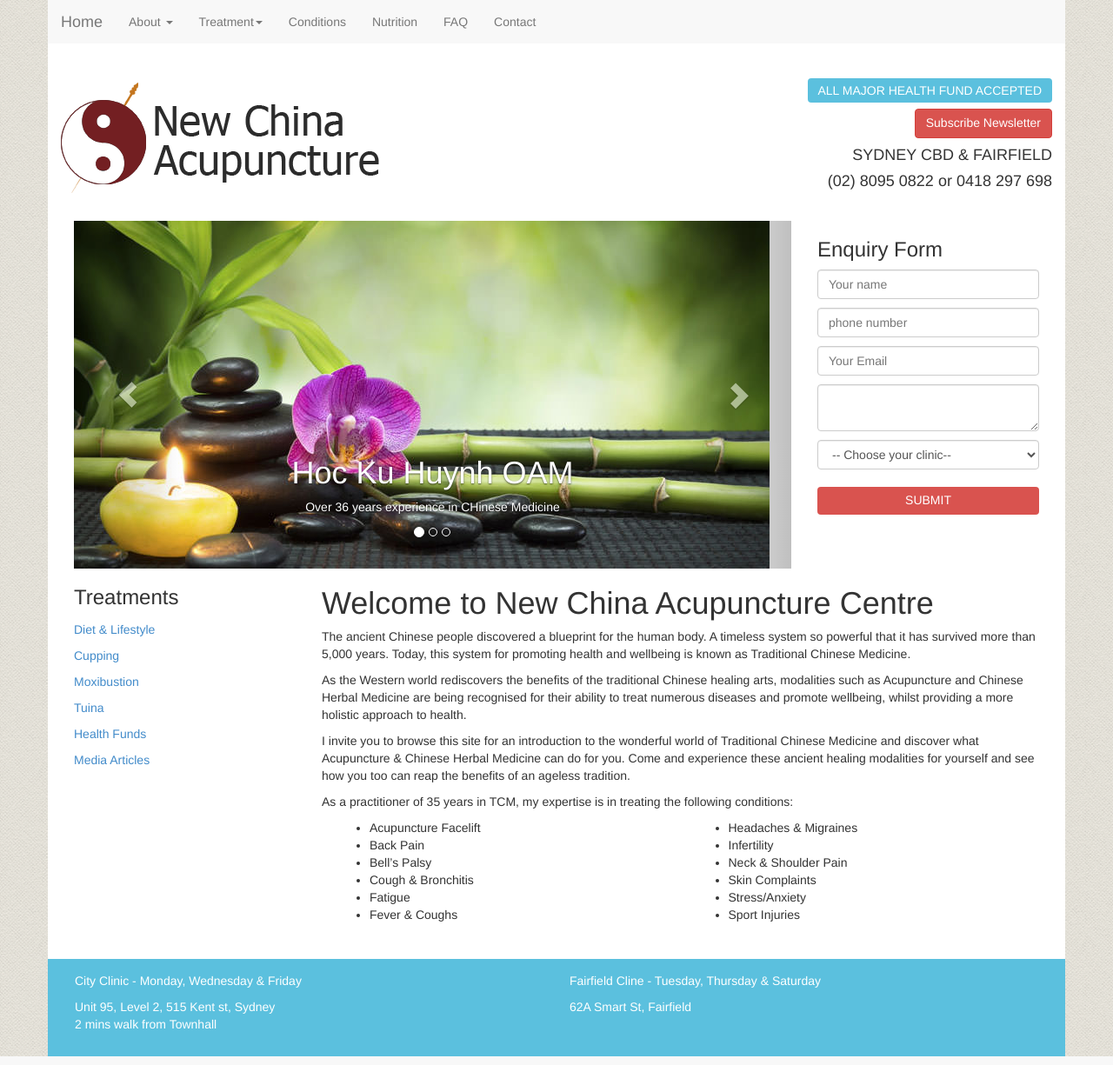
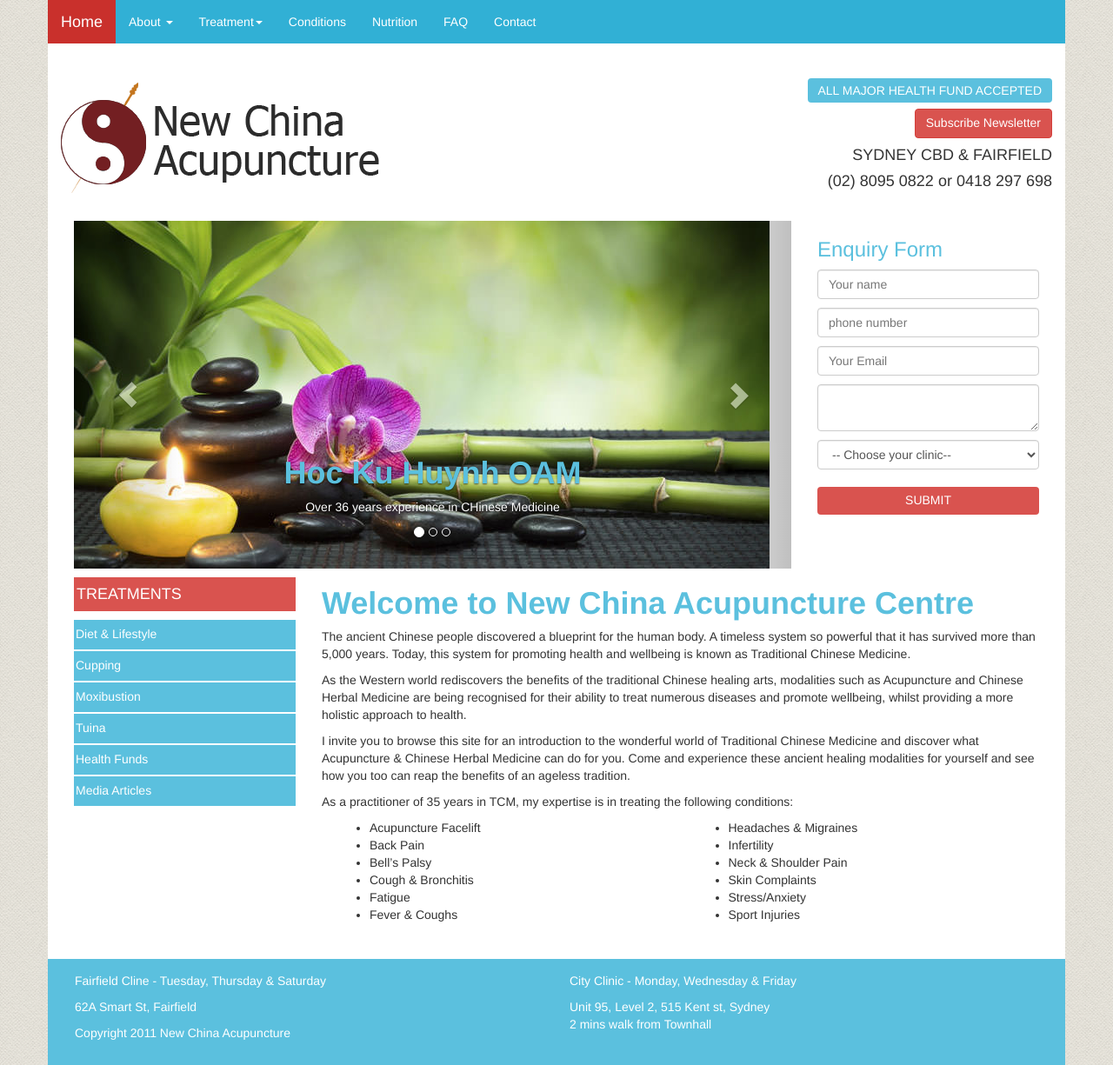
Before and after one commit to tonyvu1985/doc, a PHP site: page /index.php in a window 1280 px wide. Shown: the whole page at 87% size. Run offline with PHP 8.4, Linux system fonts and the light colour scheme; some libraries are stand-ins or nearby versions.

Commit message:
hoc site

```diff
--- a/LeftNav.php
+++ b/LeftNav.php
@@ -1,13 +1,13 @@
 <div class="featured">
 	<section class="widget">
-		<h3>Treatments</h3>
+		<h4>Treatments</h4>
 		<ul class="treatments">
 			<li><a href="">Diet & Lifestyle</a></li>
-			<li><a href="">Cupping</a></li>
-			<li><a href="">Moxibustion</a></li>
-			<li><a href="">Tuina</a></li>
+			<li><a href="cupping.php">Cupping</a></li>
+			<li><a href="moxibustion.php">Moxibustion</a></li>
+			<li><a href="tuina.php">Tuina</a></li>
 			<li><a href="">Health Funds</a></li>
-			<li><a href="">Media Articles</a></li>
+			<li><a href="article.php">Media Articles</a></li>
 		</ul>
 	</section>
 </div>
--- a/footer.php
+++ b/footer.php
@@ -1,11 +1,11 @@
 <footer class="site-footer">
+	<div class="fairfield">
+		<p>Fairfield Cline - Tuesday, Thursday & Saturday</p>
+		<p>62A Smart St, Fairfield</p>
+		<p>Copyright 2011 New China Acupuncture</p>
+	</div>
 	<div class="city">
 		<p>City Clinic - Monday, Wednesday & Friday</p>
 		<p>Unit 95, Level 2, 515 Kent st, Sydney<br/>2 mins walk from Townhall</p>
 	</div>
-
-	<div class="fairfield">
-		<p>Fairfield Cline - Tuesday, Thursday & Saturday</p>
-		<p>62A Smart St, Fairfield</p>
-	</div>
 </footer>
--- a/scss/main.scss
+++ b/scss/main.scss
@@ -2,7 +2,8 @@
 @import "bootstrap";
 
 .btnhoc{text-align:center; text-transform:uppercase; margin-top:20px;}
-
+h1{color:#5bc0de; font-weight:bold}
+h2, h3{color:#5bc0de}
 body{
 	@include container-fixed();
 
@@ -21,6 +22,10 @@ body{
 .treatments {padding:0}
 .treatments li{list-style-type:none; padding: 5px 0}
 .navbar{border:0; border-radius:0}
+.navbar-default{background-color:#31b0d5;}
+.navbar-default .navbar-nav li a{color:#fff}
+.navbar-default .navbar-nav li a:hover{text-decoration:none; background-color:#428bca}
+.navbar-default .navbar-brand{background-color:#c9302c; color:#fff;}
 .top{
 	@include make-xs-column(12);
 	padding: 25px 0;
@@ -33,7 +38,13 @@ body{
 		@extend .btnhoc;
 	}
 }
-
+.widget{
+	h4{color:#fff; background:#d9534f; padding: 10px 3px; text-transform:uppercase;}
+	li{background-color:$brand-info; margin:2px 0;}
+	li a{color:#fff; padding:2px; display:block;}
+	li a{text-decoration:none;}
+	li:hover{background-color:#428bca}
+}
 .leftcoldiv{
 	.btnsubmit{
 		@include button-variant(#fff, $brand-danger, $btn-danger-color);
```
Also changed, not shown: css/main.css.
